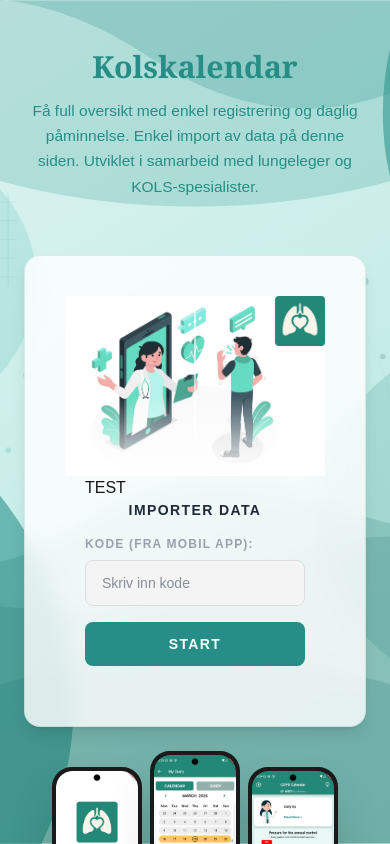
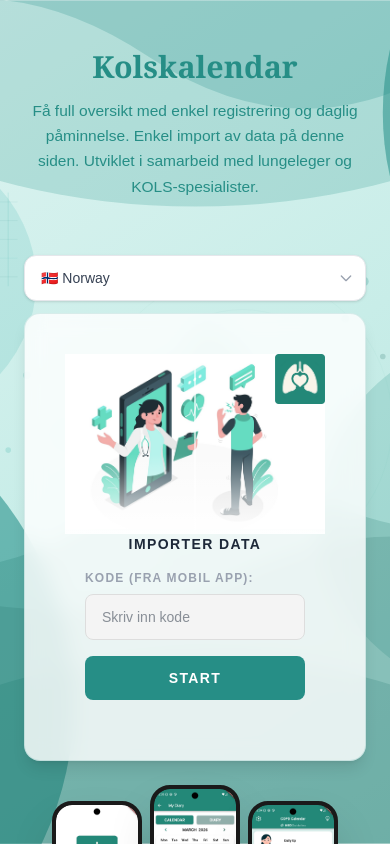
Before and after one commit to janegil-staff/copd_doctor, a Next.js app: page / in a window 390 px wide. Shown: the top 844 px of the page. Built offline with nearby package versions, Linux system fonts and the light colour scheme.

Commit message:
Made the language input field more responsive

```diff
--- a/src/app/page.js
+++ b/src/app/page.js
@@ -22,6 +22,21 @@ import pt from "./messages/pt.json";
 
 const translations = { no, en, nl, fr, de, it, sv, da, fi, es, pl, pt };
 
+const COUNTRIES = [
+  { code: "no", label: "Norway", flag: "🇳🇴" },
+  { code: "en", label: "UK", flag: "🇬🇧" },
+  { code: "nl", label: "Netherlands", flag: "🇳🇱" },
+  { code: "fr", label: "France", flag: "🇫🇷" },
+  { code: "de", label: "Germany", flag: "🇩🇪" },
+  { code: "it", label: "Italy", flag: "🇮🇹" },
+  { code: "sv", label: "Sweden", flag: "🇸🇪" },
+  { code: "da", label: "Denmark", flag: "🇩🇰" },
+  { code: "fi", label: "Finland", flag: "🇫🇮" },
+  { code: "es", label: "Spain", flag: "🇪🇸" },
+  { code: "pl", label: "Poland", flag: "🇵🇱" },
+  { code: "pt", label: "Portugal", flag: "🇵🇹" },
+];
+
 export default function Home() {
   const { lang, setLang } = useLang();
   const router = useRouter();
@@ -38,7 +53,6 @@ export default function Home() {
     });
     const data = await res.json();
     if (data.valid) {
-      // Store patient data for the dashboard to consume
       sessionStorage.setItem("patientData", JSON.stringify(data.patient));
       router.push("/dashboard");
     } else {
@@ -46,9 +60,11 @@ export default function Home() {
       setTimeout(() => setError(false), 2000);
     }
   };
+
   return (
     <div className="min-h-screen flex flex-col relative overflow-hidden">
       <main className="flex-1 flex flex-col min-[900px]:flex-row items-center min-[900px]:items-start justify-center gap-6 px-6 min-[900px]:px-12 pt-12 pb-6 relative z-10">
+        {/* Left column */}
         <div className="flex flex-col gap-6 flex-1 min-[900px]:min-w-[300px] min-[900px]:max-w-[580px] w-full order-1 min-[900px]:order-1">
           <Headline t={t} />
           <div className="hidden min-[900px]:block">
@@ -56,7 +72,37 @@ export default function Home() {
           </div>
         </div>
 
-        <div className="w-full min-[900px]:w-auto order-2 min-[900px]:order-2">
+        {/* Right column — dropdown + ImportCard share the same width */}
+        <div className="w-full min-[900px]:w-auto order-2 min-[900px]:order-2 flex flex-col gap-3">
+          {/* Country dropdown */}
+          <div className="relative w-full max-w-[400px] mx-auto min-[900px]:max-w-none min-[900px]:mx-0">
+            <select
+              value={lang}
+              onChange={(e) => setLang(e.target.value)}
+              className="w-full appearance-none bg-white border border-gray-200 rounded-xl px-4 py-3 pr-10 text-sm font-medium text-gray-700 shadow-sm cursor-pointer focus:outline-none focus:ring-2 focus:ring-blue-500"
+            >
+              {COUNTRIES.map((c) => (
+                <option key={c.code} value={c.code}>
+                  {c.flag} {c.label}
+                </option>
+              ))}
+            </select>
+            <div className="pointer-events-none absolute inset-y-0 right-3 flex items-center text-gray-400">
+              <svg
+                className="w-4 h-4"
+                fill="none"
+                stroke="currentColor"
+                viewBox="0 0 24 24"
+              >
+                <path
+                  strokeLinecap="round"
+                  strokeLinejoin="round"
+                  strokeWidth={2}
+                  d="M19 9l-7 7-7-7"
+                />
+              </svg>
+            </div>
+          </div>
           <ImportCard
             t={t}
             code={code}
@@ -67,6 +113,7 @@ export default function Home() {
           />
         </div>
 
+        {/* Phone showcase mobile */}
         <div className="block min-[900px]:hidden w-full order-3">
           <PhoneShowcase t={t} />
         </div>
--- a/src/components/home/ImportCard.jsx
+++ b/src/components/home/ImportCard.jsx
@@ -63,7 +63,6 @@ export default function ImportCard({
 
         {/* Form */}
         <div className="px-5 pb-5">
-            <p>TEST</p>
           <p className="text-center font-bold tracking-widest text-sm mb-4 text-gray-800 uppercase">
             {t.importTitle}
           </p>
```
